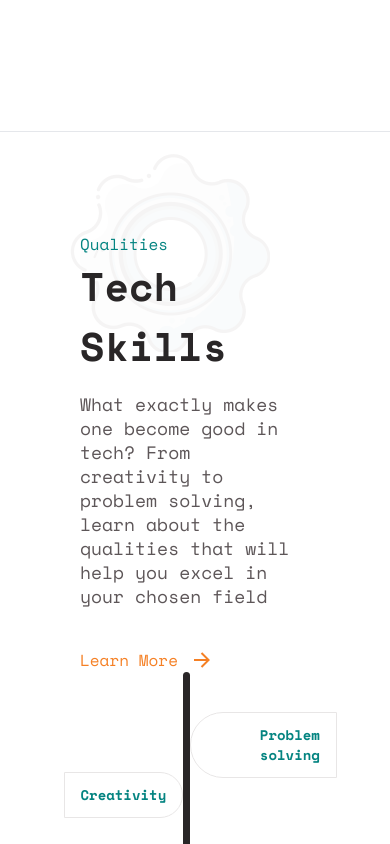
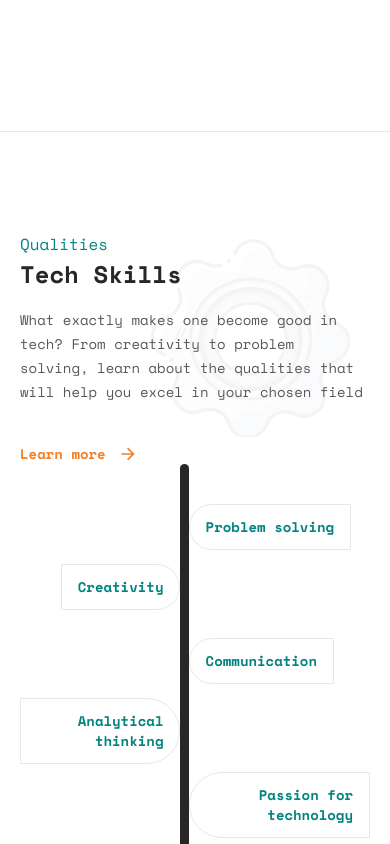
Before and after one commit to kingjamesx/quiz-app, a Next.js app: page / in a window 390 px wide. Shown: the part 980-1824 px from the top of the page. Built offline with nearby package versions, Linux system fonts and the light colour scheme.

Commit message:
minor fix

```diff
--- a/components/home-page/Qualities.jsx
+++ b/components/home-page/Qualities.jsx
@@ -5,7 +5,7 @@ import techskillIllustration from '../../public/images/techskills-Illustration.p
 
 const Qualities = () => {
   return (
-    <section className="border-t bg-techskills-pattern bg-cover px-20 pb-[100px] mt-[100px] pt-[100px] flex flex-col-reverse md:flex-row justify-between items-center">
+    <section className="border-t bg-techskills-pattern bg-cover px-5 lg:px-20 sm:px-10 pb-[100px] mt-[100px] pt-[100px] flex flex-col-reverse md:flex-row justify-between items-center">
       {/* left side */}
       <div className="flex">
         <div className=" flex flex-col gap-[88px] mt-[100px] items-end">
@@ -24,17 +24,17 @@ const Qualities = () => {
       </div>
       {/* right side */}
       <div className="relative">
-        <Image className='w-[200px] md:w-auto absolute z-[-1] right-[40px] top-[-80px]' src={techskillIllustration} alt='Illustration'/>
-        <p className="text-[#048481]">Qualities</p>
-        <h4 className="font-[700] text-[40px] text-[#292627]">Tech Skills</h4>
-        <p className="text-lg leading-6 mt-4 text-[#5D5658] max-w-[600px]">
+        <Image className='w-[200px] h-[200px] md:h-auto md:w-auto absolute z-[-1] right-5 md:right-[40px] top-[5px] md:top-[-80px]' src={techskillIllustration} alt='Illustration'/>
+        <p className="text-[#048481] text:xs md:text-base">Qualities</p>
+        <h4 className="font-[700] text-2xl leading-9 md:text-[40px] md:leading-[56px] text-[#292627]">Tech Skills</h4>
+        <p className="text-sm md:text-lg leading-6 mt-4 text-[#5D5658] md:max-w-[600px]">
           What exactly makes one become good in tech? From creativity to problem
           solving, learn about the qualities that will help you excel in your
           chosen field
         </p>
         <div className="mt-10 flex items- gap-3">
-            <p className="text-[#F58025]">Learn More</p>
-            <Image src={arrow} alt='Arrow right Svg' />
+            <p className="text-[#F58025] text-sm font-[700] md:font-[400] md:text-base">Learn more</p>
+            <Image className='w-5 h-5 md:w-6 md:h-6' src={arrow} alt='Arrow right Svg' />
         </div>
       </div>
     </section>
```
